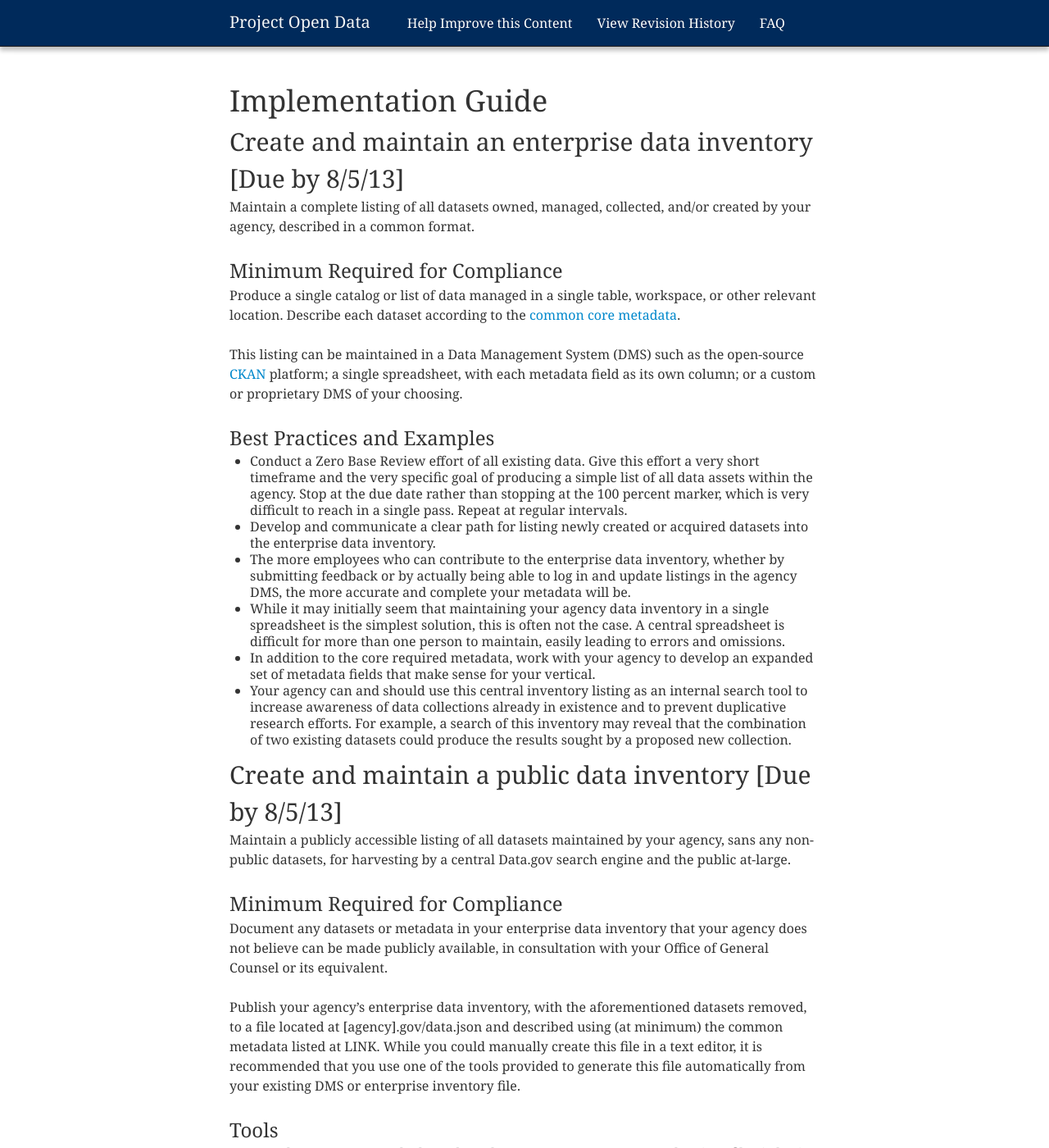
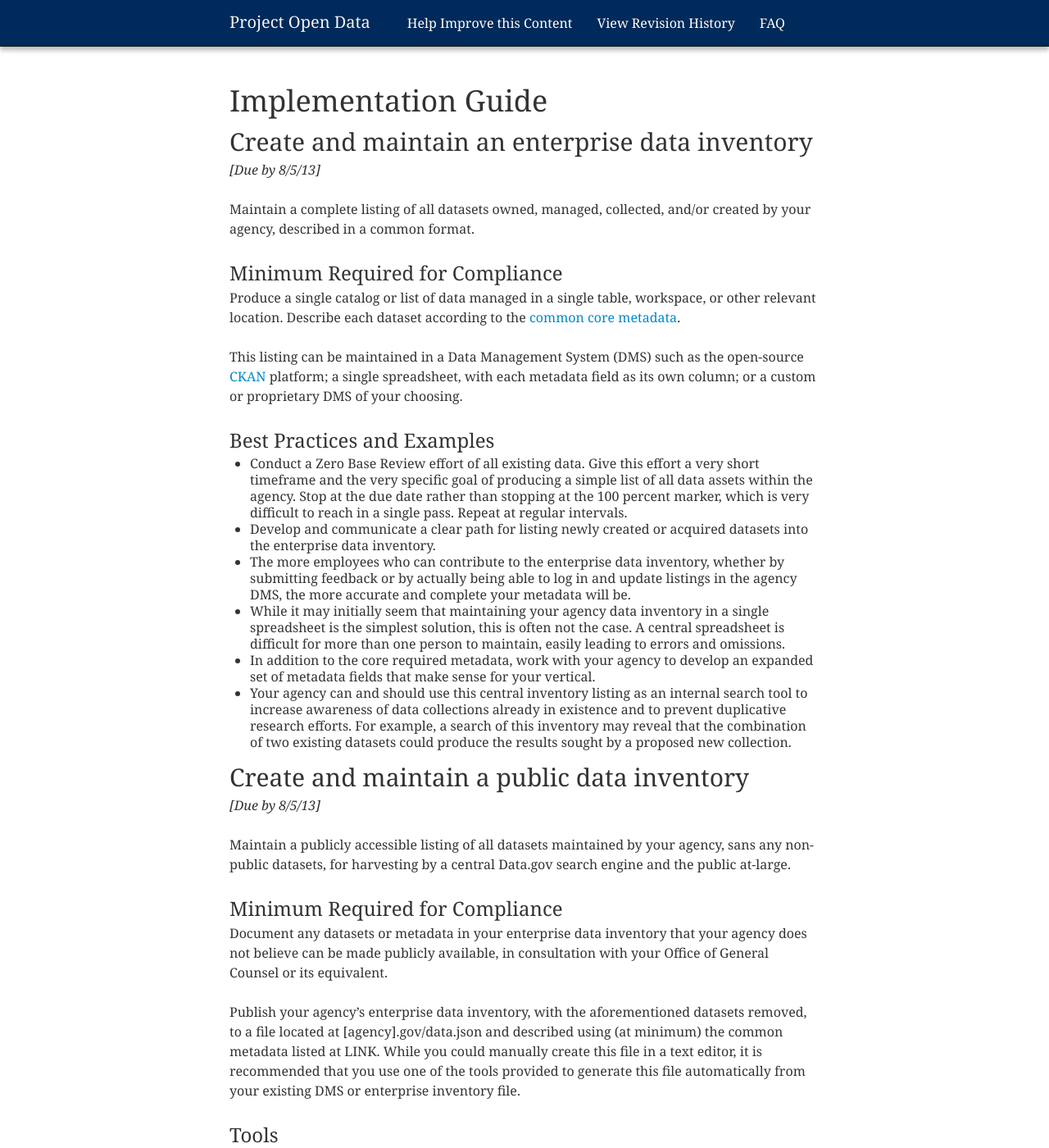
Before and after one commit to gbinal/p-o-d.github.com, a Jekyll site: the page built from implementation-guide.md, in a window 1280 px wide and 1400 px high. Shown: the whole window at 82% size. Built offline with Jekyll 4.4.1, drawn with Linux system fonts in a browser that asks for light colours; nearby versions of some CDN libraries; some of the changed text lies outside the part shown.

Commit message:
formatted due dates

```diff
--- a/implementation-guide.md
+++ b/implementation-guide.md
@@ -7,7 +7,8 @@ published: true
 ---
 
 
-## Create and maintain an enterprise data inventory [Due by 8/5/13]
+## Create and maintain an enterprise data inventory
+*[Due by 8/5/13]*
 
 Maintain a complete listing of all datasets owned, managed, collected, and/or created by your agency, described in a common format.
 
@@ -26,7 +27,8 @@ This listing can be maintained in a Data Management System (DMS) such as the ope
 * In addition to the core required metadata, work with your agency to develop an expanded set of metadata fields that make sense for your vertical.
 * Your agency can and should use this central inventory listing as an internal search tool to increase awareness of data collections already in existence and to prevent duplicative research efforts. For example, a search of this inventory may reveal that the combination of two existing datasets could produce the results sought by a proposed new collection.
 
-## Create and maintain a public data inventory [Due by 8/5/13]
+## Create and maintain a public data inventory
+*[Due by 8/5/13]*
 
 Maintain a publicly accessible listing of all datasets maintained by your agency, sans any non-public datasets, for harvesting by a central Data.gov search engine and the public at-large.
 
@@ -55,7 +57,8 @@ Publish your agency’s enterprise data inventory, with the aforementioned datas
 
 [Common Core Metadata](http://gsa-ocsit.github.com/project-open-data.github.com/schema/)
 
-## Engage with customers to help facilitate and prioritize data release [Due by 8/5/13]
+## Engage with customers to help facilitate and prioritize data release
+*[Due by 8/5/13]*
 
 ### Minimum Required for Compliance
 
@@ -72,7 +75,8 @@ Create a process to solicit feedback from customers about existing and potential
 * The required set of common metadata includes fields for a contact name (“person”) and an email address (“mbox”). Listing specific, accurate information in these fields for each dataset ensures that customers can give direct feedback on a dataset to the person who is most likely to be able to act on that feedback.
 * If you enable customers to leave comments on datasets, ensure someone at your agency monitors these comments and responds in a timely manner. When new visitors see outdated, unanswered comments, they are less likely to provide feedback.
 
-## Clarify Roles and Responsibilities [Due by 8/5/13]
+## Clarify Roles and Responsibilities
+*[Due by 8/5/13]*
 
 ### Minimum Required for Compliance
 
```
